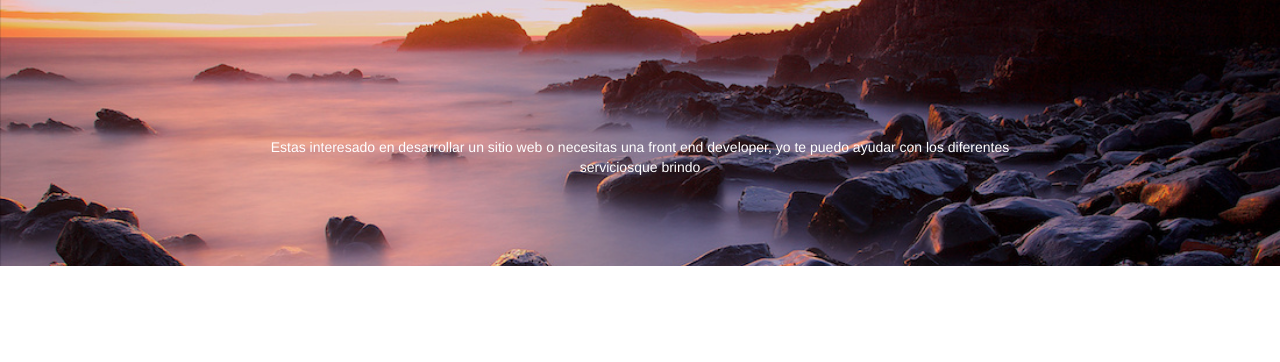
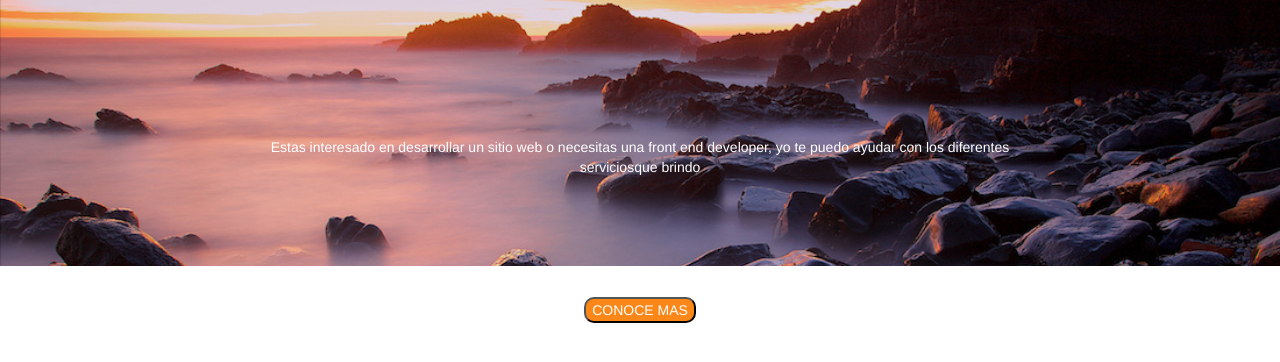
Before and after one commit to carol198/EjercicioPortafolio, a plain HTML site: page index.html in a window 1280 px wide. Shown: the part 234-596 px from the top of the page. Drawn offline with Linux system fonts and the light colour scheme.

Commit message:
3era version agregado el boton en el header

```diff
--- a/css/creative.css
+++ b/css/creative.css
@@ -15,3 +15,8 @@ header{
 	border-bottom: #FB8719 solid 5px;
 	border-top: none;
 }
+.btnConoce{
+	border-radius: 10px;
+	background-color: #FB8719;
+	margin-top: 0px;
+}
--- a/index.html
+++ b/index.html
@@ -36,8 +36,9 @@
             <h2>HOLA MI NOMBRE ES KATHY, <br>SOY CODER DE LABORATORIA</h2>
             <hr>
             <p class="parrafoC">Estas interesado en desarrollar un sitio web o necesitas una front end developer, yo te puedo ayudar con los diferentes serviciosque brindo</p>
+            <button type="button" class="btnConoce">CONOCE MAS</button>
+        </div>
 
-        </div>
     </header>
     </body>
 
```
